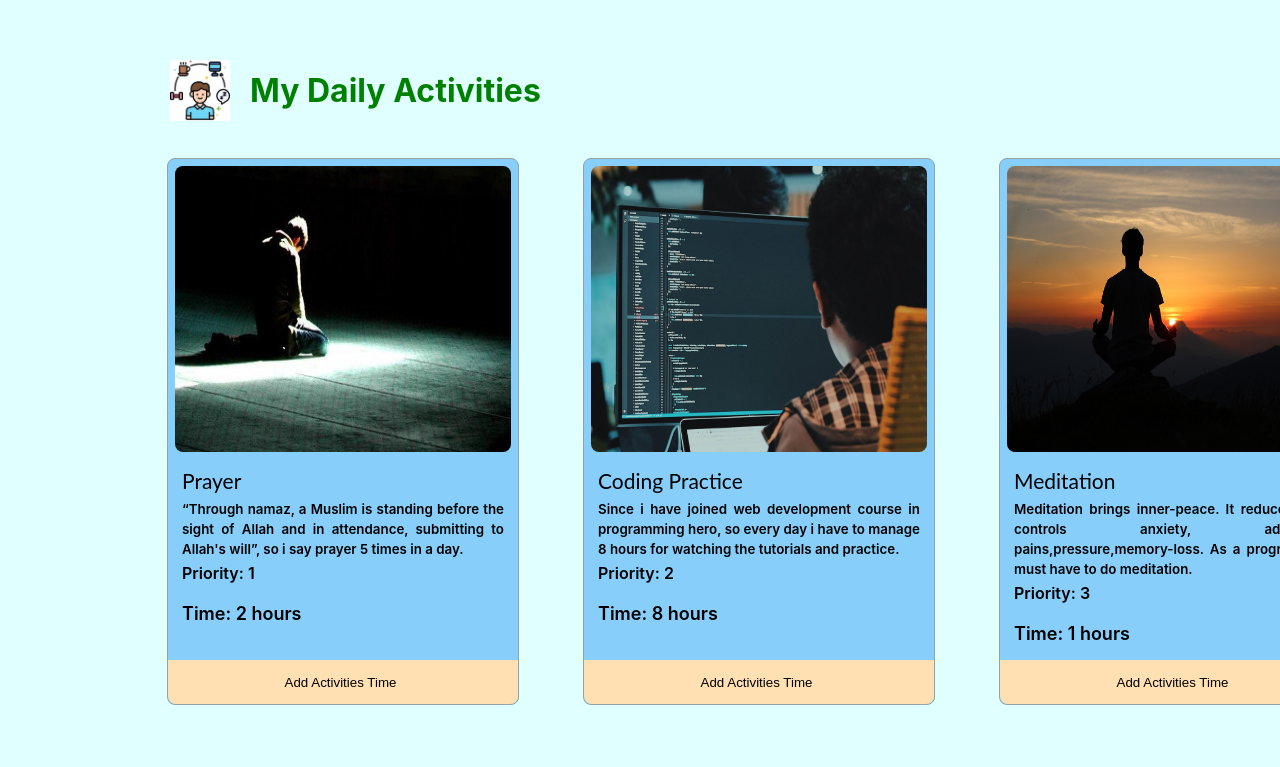
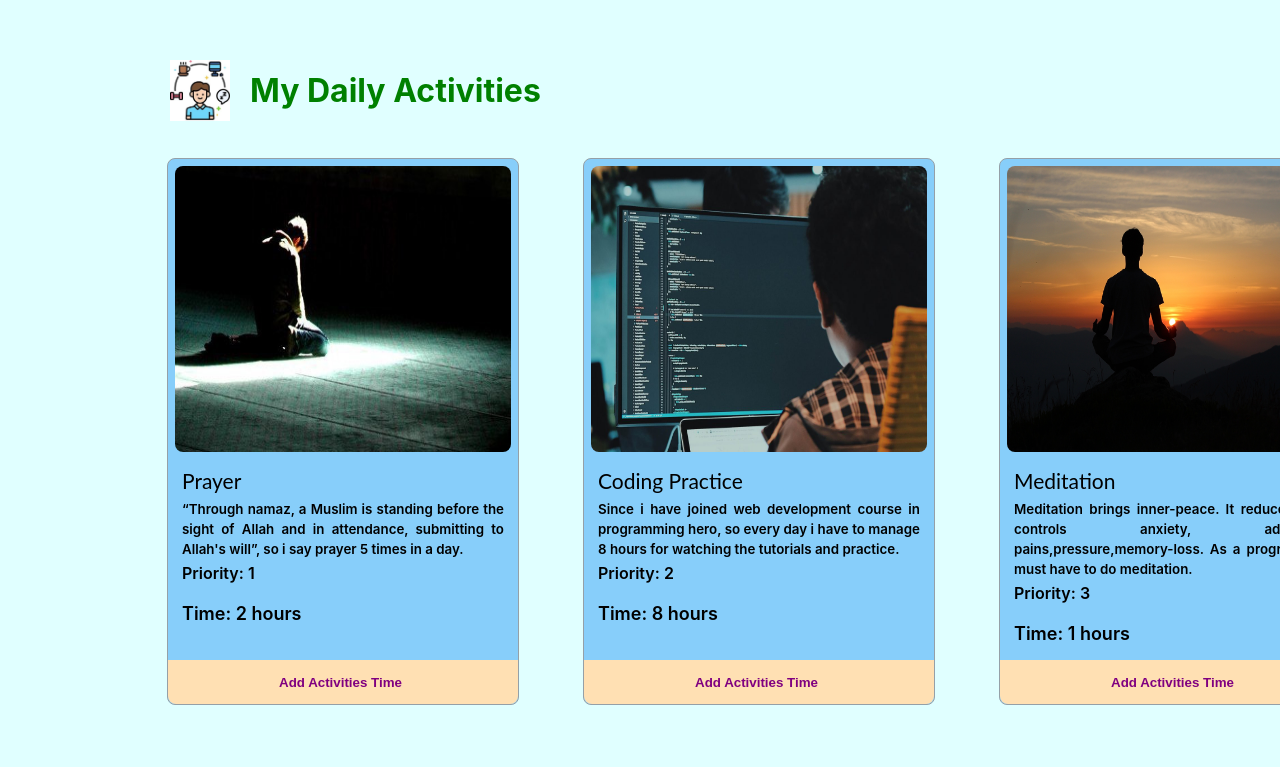
Before and after one commit to Farukkhan25/My-Daily-Activities, a React (Create React App) app: page / in a window 1280 px wide. Shown: the top 767 px of the page. Built offline with nearby package versions, Linux system fonts and the light colour scheme.

Commit message:
Build folder added with few customizations

```diff
--- a/src/Components/Activity/Activity.css
+++ b/src/Components/Activity/Activity.css
@@ -49,7 +49,12 @@
   margin-right: 5px;
 }
 .btn-cart:hover {
+  color: white;
   background-color: orange;
+}
+.btn-text{
+  font-weight: 800;
+  color: purple;
 }
 
 /* Tablet */
--- a/src/Components/Profile/Profile.js
+++ b/src/Components/Profile/Profile.js
@@ -61,7 +61,7 @@ const Profile = (props) => {
       <h3>Activities Details</h3>
       <div className="activities-details">
         <h4>Activities Time</h4>
-        <h4>{total}</h4>
+        <h4>{total} hours</h4>
       </div>
       <div className="activities-details">
         <h4>Rest Time</h4>
```
